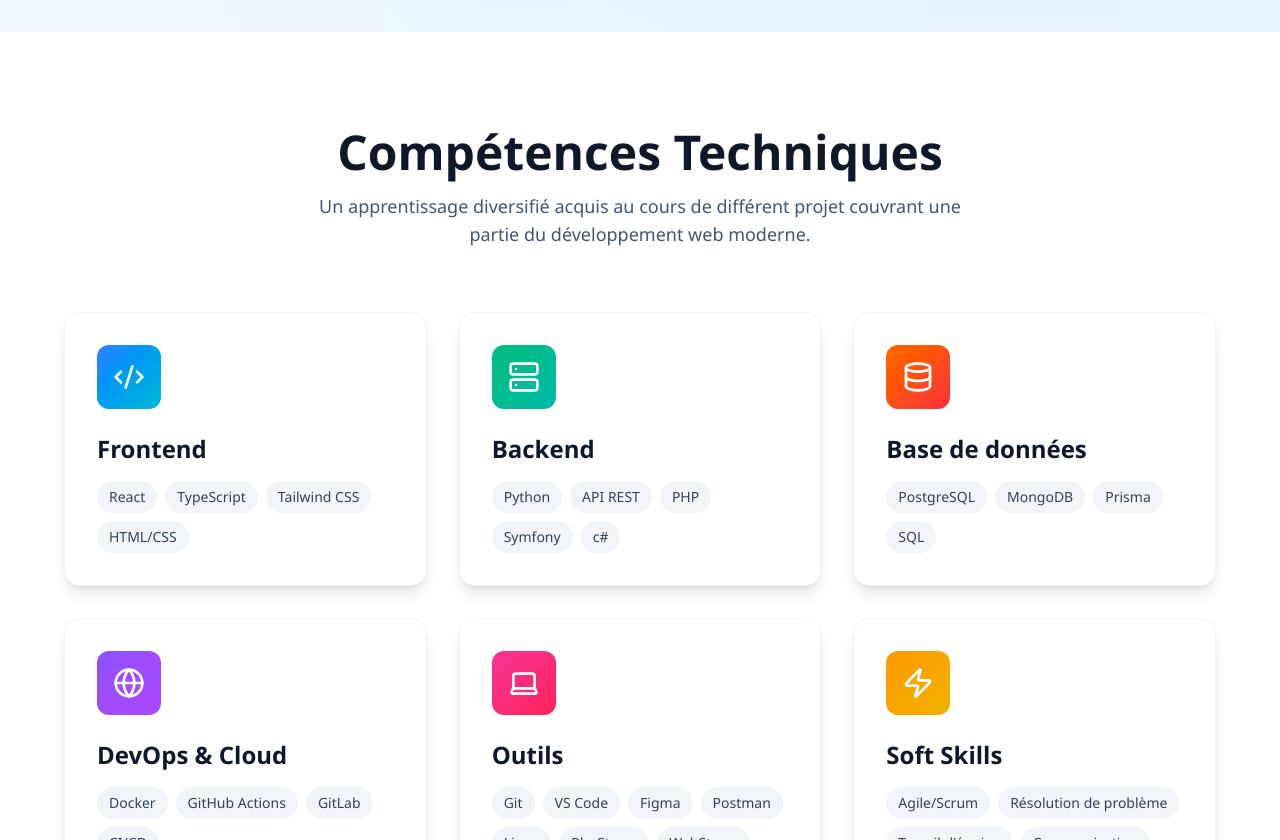
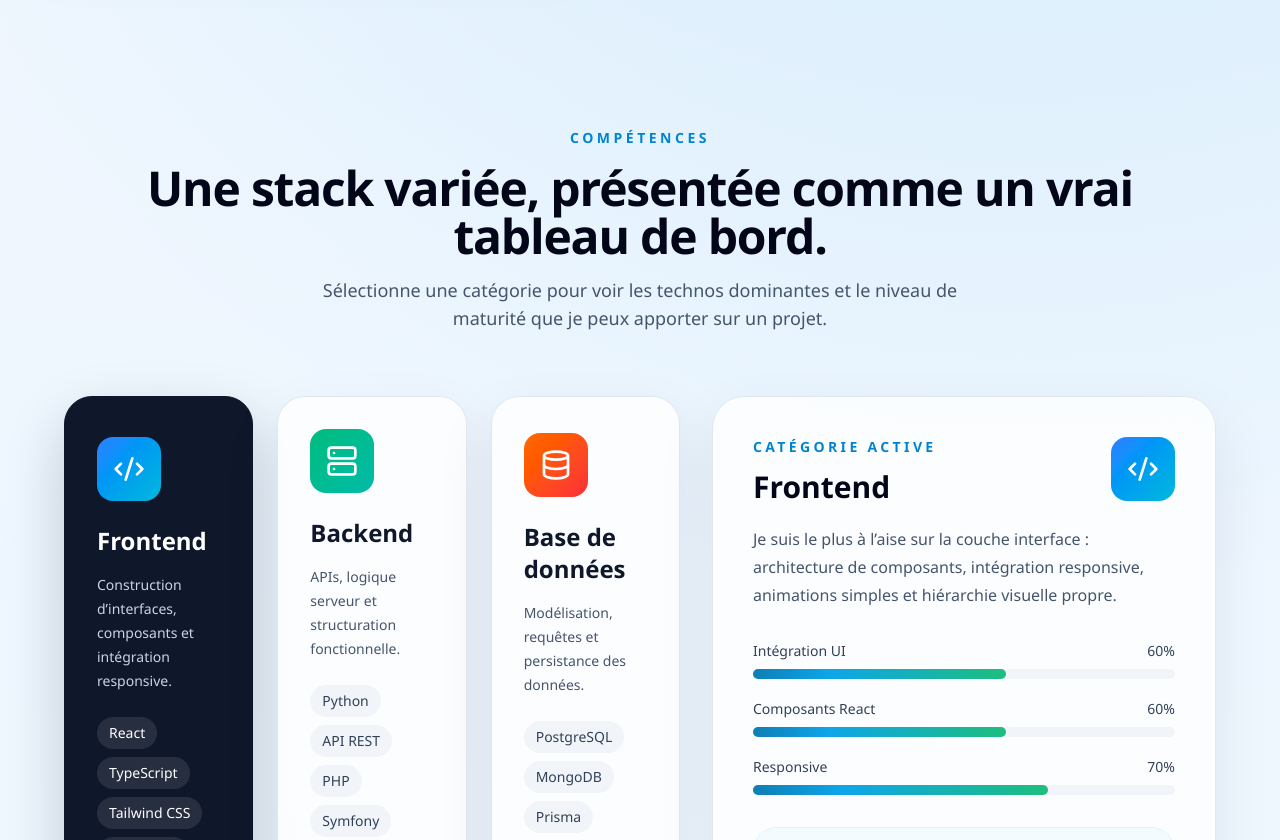
Before and after one commit to loun0009/portfolio, a React (Vite) app: page / in a window 1280 px wide. Shown: the part 1960-2800 px from the top of the page. Built offline with nearby package versions, Linux system fonts and the light colour scheme.

Commit message:
feat: add interactive skills dashboard with category metrics and shimmer bars

```diff
--- a/src/components/skills.jsx
+++ b/src/components/skills.jsx
@@ -1,49 +1,112 @@
-import  skillCategories  from '../data/skills';
-
+import { useMemo, useState } from 'react'
+import skillCategories from '../data/skills'
 
 export default function Skills() {
+  const [selectedCategory, setSelectedCategory] = useState(skillCategories[0].title)
+
+  const activeCategory = useMemo(
+    () => skillCategories.find((category) => category.title === selectedCategory) ?? skillCategories[0],
+    [selectedCategory],
+  )
+
   return (
-    <section id="skills" className="py-24 bg-white">
-      <div className="container mx-auto px-6">
-        <div className="max-w-6xl mx-auto">
+    <section id="skills" className="relative py-24">
+      <div className="section-shell">
+        <div className="mx-auto max-w-6xl">
           <div className="text-center mb-16">
-            <h2 className="text-4xl md:text-5xl font-bold text-slate-900 mb-4">
-              Compétences Techniques
+            <p className="text-sm font-semibold uppercase tracking-[0.25em] text-sky-600">Compétences</p>
+            <h2 className="section-title mt-4">
+              Une stack variée, présentée comme un vrai tableau de bord.
             </h2>
-            <p className="text-lg text-slate-600 max-w-2xl mx-auto">
-              Un apprentissage diversifié acquis au cours de différent projet couvrant une partie du développement web moderne.
+            <p className="section-copy mt-4">
+              Sélectionne une catégorie pour voir les technos dominantes et le niveau de maturité que je peux apporter sur un projet.
             </p>
           </div>
 
-          <div className="grid grid-cols-1 md:grid-cols-2 lg:grid-cols-3 gap-8">
+          <div className="grid gap-8 xl:grid-cols-[1.1fr_0.9fr]">
+            <div className="grid grid-cols-1 gap-6 md:grid-cols-2 xl:grid-cols-3">
             {skillCategories.map((category, index) => (
-              <div
+              <button
                 key={index}
-                className="group bg-white rounded-2xl p-8 shadow-lg hover:shadow-2xl transition-all duration-300 hover:-translate-y-2 border border-slate-100"
+                type="button"
+                onClick={() => setSelectedCategory(category.title)}
+                className={`group rounded-[1.75rem] border p-8 text-left transition-all duration-300 hover:-translate-y-2 ${
+                  activeCategory.title === category.title
+                    ? 'border-slate-900 bg-slate-900 text-white shadow-[0_24px_60px_#0f172a33]'
+                    : 'glass-panel border-white/70 text-slate-900 hover:border-sky-200'
+                }`}
               >
-                <div className={`w-16 h-16 rounded-xl bg-gradient-to-br ${category.color} flex items-center justify-center mb-6 group-hover:scale-110 transition-transform duration-300`}>
-                  <category.icon className="w-8 h-8 text-white" />
+                <div className={`mb-6 flex h-16 w-16 items-center justify-center rounded-2xl bg-gradient-to-br ${category.color} transition-transform duration-300 group-hover:scale-110`}>
+                  <category.icon className="h-8 w-8 text-white" />
                 </div>
 
-                <h3 className="text-2xl font-bold text-slate-900 mb-4">
+                <h3 className={`mb-4 text-2xl font-bold ${activeCategory.title === category.title ? 'text-white' : 'text-slate-900'}`}>
                   {category.title}
                 </h3>
+
+                <p className={`mb-6 text-sm leading-6 ${activeCategory.title === category.title ? 'text-slate-300' : 'text-slate-600'}`}>
+                  {category.summary}
+                </p>
 
                 <div className="flex flex-wrap gap-2">
                   {category.skills.map((skill, skillIndex) => (
                     <span
                       key={skillIndex}
-                      className="px-3 py-1.5 bg-slate-100 text-slate-700 rounded-full text-sm font-medium hover:bg-slate-200 transition-colors duration-200"
+                      className={`rounded-full px-3 py-1.5 text-sm font-medium transition-colors duration-200 ${
+                        activeCategory.title === category.title
+                          ? 'bg-white/10 text-white'
+                          : 'bg-slate-100 text-slate-700 hover:bg-slate-200'
+                      }`}
                     >
                       {skill}
                     </span>
                   ))}
                 </div>
+              </button>
+            ))}
+            </div>
+
+            <aside className="glass-panel rounded-[2rem] p-8 md:p-10">
+              <div className="flex items-start justify-between gap-4">
+                <div>
+                  <p className="text-sm font-semibold uppercase tracking-[0.24em] text-sky-600">Catégorie active</p>
+                  <h3 className="mt-3 text-3xl font-bold text-slate-950">{activeCategory.title}</h3>
+                </div>
+                <div className={`flex h-16 w-16 items-center justify-center rounded-2xl bg-gradient-to-br ${activeCategory.color}`}>
+                  <activeCategory.icon className="h-8 w-8 text-white" />
+                </div>
               </div>
-            ))}
+
+              <p className="mt-5 text-base leading-7 text-slate-600">{activeCategory.detail}</p>
+
+              <div className="mt-8 space-y-5">
+                {activeCategory.metrics.map((metric) => (
+                  <div key={`${activeCategory.title}-${metric.label}`}>
+                    <div className="mb-2 flex items-center justify-between text-sm font-medium text-slate-700">
+                      <span>{metric.label}</span>
+                      <span>{metric.value}%</span>
+                    </div>
+                    <div className="h-2.5 rounded-full bg-slate-100">
+                      <div
+                        className="animate-shimmer h-full rounded-full bg-[linear-gradient(90deg,#0f172a_0%,#0ea5e9_55%,#22c55e_100%)]"
+                        style={{ width: `${metric.value}%` }}
+                      />
+                    </div>
+                  </div>
+                ))}
+              </div>
+
+              <div className="mt-8 rounded-[1.5rem] border border-sky-100 bg-sky-50/70 p-5">
+                <p className="text-xs font-semibold uppercase tracking-[0.22em] text-sky-700">Ce que cela veut dire</p>
+                <p className="mt-3 text-sm leading-7 text-slate-700">
+                  Je peux être utile rapidement sur cette zone, contribuer à une base existante et faire évoluer l’interface,
+                  les composants ou la structure de projet avec une logique propre.
+                </p>
+              </div>
+            </aside>
           </div>
         </div>
       </div>
     </section>
-  );
+  )
 }
--- a/src/data/skills.js
+++ b/src/data/skills.js
@@ -5,37 +5,79 @@ const skillCategories = [
     icon: Code2,
     title: 'Frontend',
     color: 'from-blue-500 to-cyan-500',
-    skills: ['React', 'TypeScript', 'Tailwind CSS', 'HTML/CSS']
+    summary: 'Construction d’interfaces, composants et intégration responsive.',
+    detail: 'Je suis le plus à l’aise sur la couche interface : architecture de composants, intégration responsive, animations simples et hiérarchie visuelle propre.',
+    skills: ['React', 'TypeScript', 'Tailwind CSS', 'HTML/CSS'],
+    metrics: [
+      { label: 'Intégration UI', value: 60 },
+      { label: 'Composants React', value: 60 },
+      { label: 'Responsive', value: 70 },
+    ]
   },
   {
     icon: Server,
     title: 'Backend',
     color: 'from-emerald-500 to-teal-500',
-    skills: ['Python', 'API REST', 'PHP','Symfony', 'c#']
+    summary: 'APIs, logique serveur et structuration fonctionnelle.',
+    detail: 'Je peux contribuer sur la logique applicative, les échanges client-serveur et la mise en place d’une base backend cohérente, notamment en PHP ou autour d’APIs.',
+    skills: ['Python', 'API REST', 'PHP','Symfony', 'C#'],
+    metrics: [
+      { label: 'API et logique métier', value: 70 },
+      { label: 'Architecture', value: 70 },
+      { label: 'Qualité de code', value: 70 },
+    ]
   },
   {
     icon: Database,
     title: 'Base de données',
     color: 'from-orange-500 to-red-500',
-    skills: ['PostgreSQL', 'MongoDB','Prisma', 'SQL']
+    summary: 'Modélisation, requêtes et persistance des données.',
+    detail: 'Je sais travailler avec des schémas relationnels, écrire des requêtes SQL utiles et connecter les données à une application avec des outils comme Prisma.',
+    skills: ['PostgreSQL', 'MongoDB','Prisma', 'SQL'],
+    metrics: [
+      { label: 'Requêtes SQL', value: 60 },
+      { label: 'Modélisation', value: 50 },
+      { label: 'ORM / Prisma', value: 40 },
+    ]
   },
   {
     icon: Globe,
     title: 'DevOps & Cloud',
     color: 'from-violet-500 to-purple-500',
-    skills: ['Docker','GitHub Actions','GitLab', 'CI/CD']
+    summary: 'Automatisation, conteneurs et cycle de livraison.',
+    detail: 'Je ne me limite pas à l’interface : je peux aussi intervenir sur la partie outillage, CI/CD et conteneurisation pour rendre un projet plus robuste.',
+    skills: ['Docker','GitHub Actions','GitLab', 'CI/CD'],
+    metrics: [
+      { label: 'Docker', value: 55 },
+      { label: 'Pipelines CI/CD', value: 25 },
+      { label: 'Versioning et process', value: 50 },
+    ]
   },
   {
     icon: Laptop,
     title: 'Outils',
     color: 'from-pink-500 to-rose-500',
-    skills: ['Git', 'VS Code', 'Figma', 'Postman', 'Linux', 'PhpStorm', 'WebStorm']
+    summary: 'Environnement quotidien pour prototyper, tester et livrer.',
+    detail: 'Ces outils me servent à travailler efficacement, documenter mes essais et garder une bonne vitesse d’exécution dans les projets individuels comme collectifs.',
+    skills: ['Git', 'VS Code', 'Figma', 'Postman', 'Linux', 'PhpStorm', 'WebStorm'],
+    metrics: [
+      { label: 'Workflow Git', value: 70 },
+      { label: 'Tests API', value: 50 },
+      { label: 'Prototypage', value: 40 },
+    ]
   },
   {
     icon: Zap,
     title: 'Soft Skills',
     color: 'from-amber-500 to-yellow-500',
-    skills: ['Agile/Scrum', 'Résolution de problème', "Travail d'équipe", 'Communication']
+    summary: 'Collaboration, communication et résolution pragmatique.',
+    detail: 'Je privilégie une communication claire, un bon partage d’avancement et une manière de résoudre les problèmes qui reste simple, structurée et utile pour l’équipe.',
+    skills: ['Agile/Scrum', 'Résolution de problème', "Travail d'équipe", 'Communication'],
+    metrics: [
+      { label: 'Travail d’équipe', value: 80 },
+      { label: 'Communication', value: 50 },
+      { label: 'Autonomie', value: 70 },
+    ]
   }
 ];
 
```
